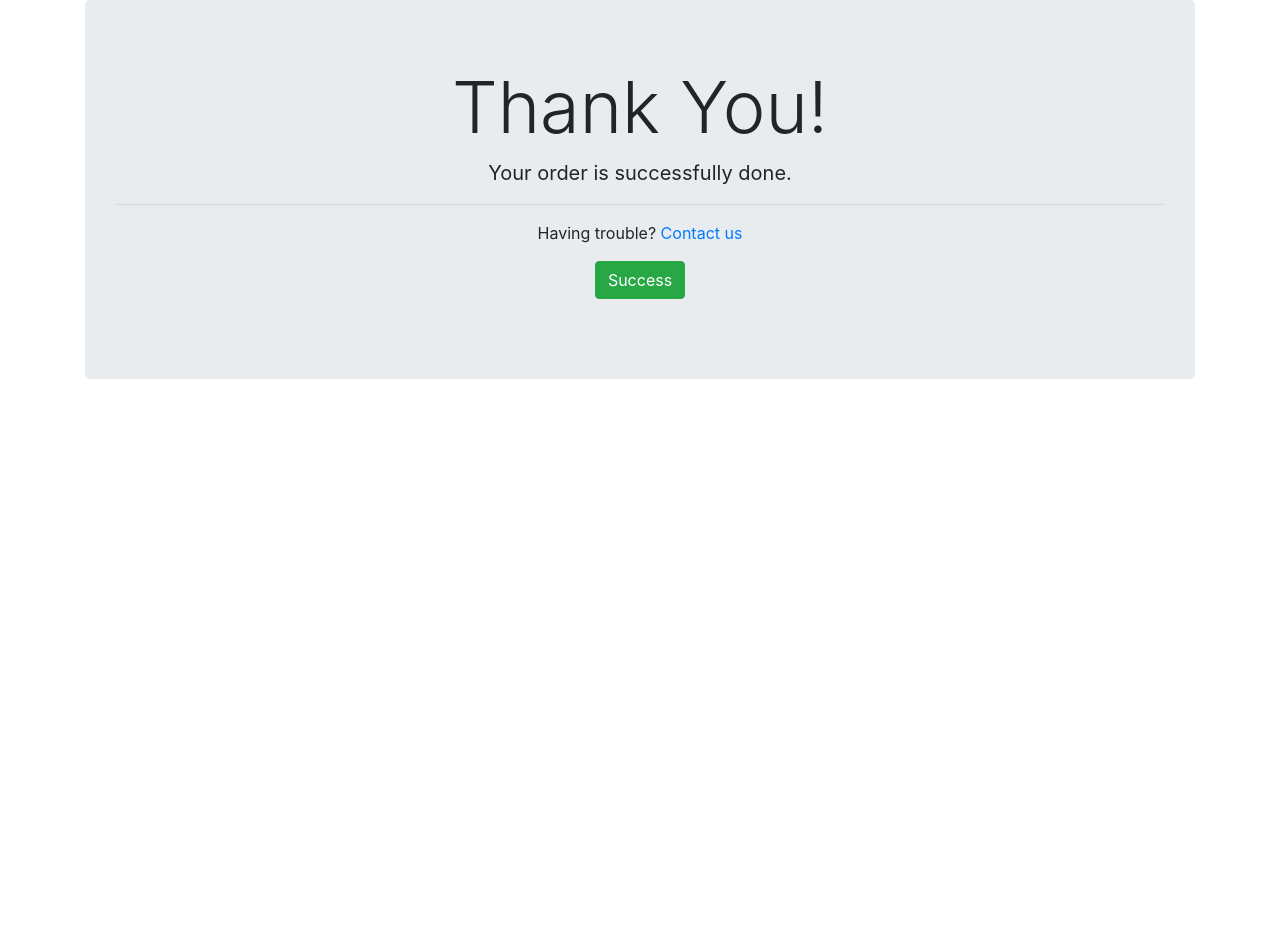
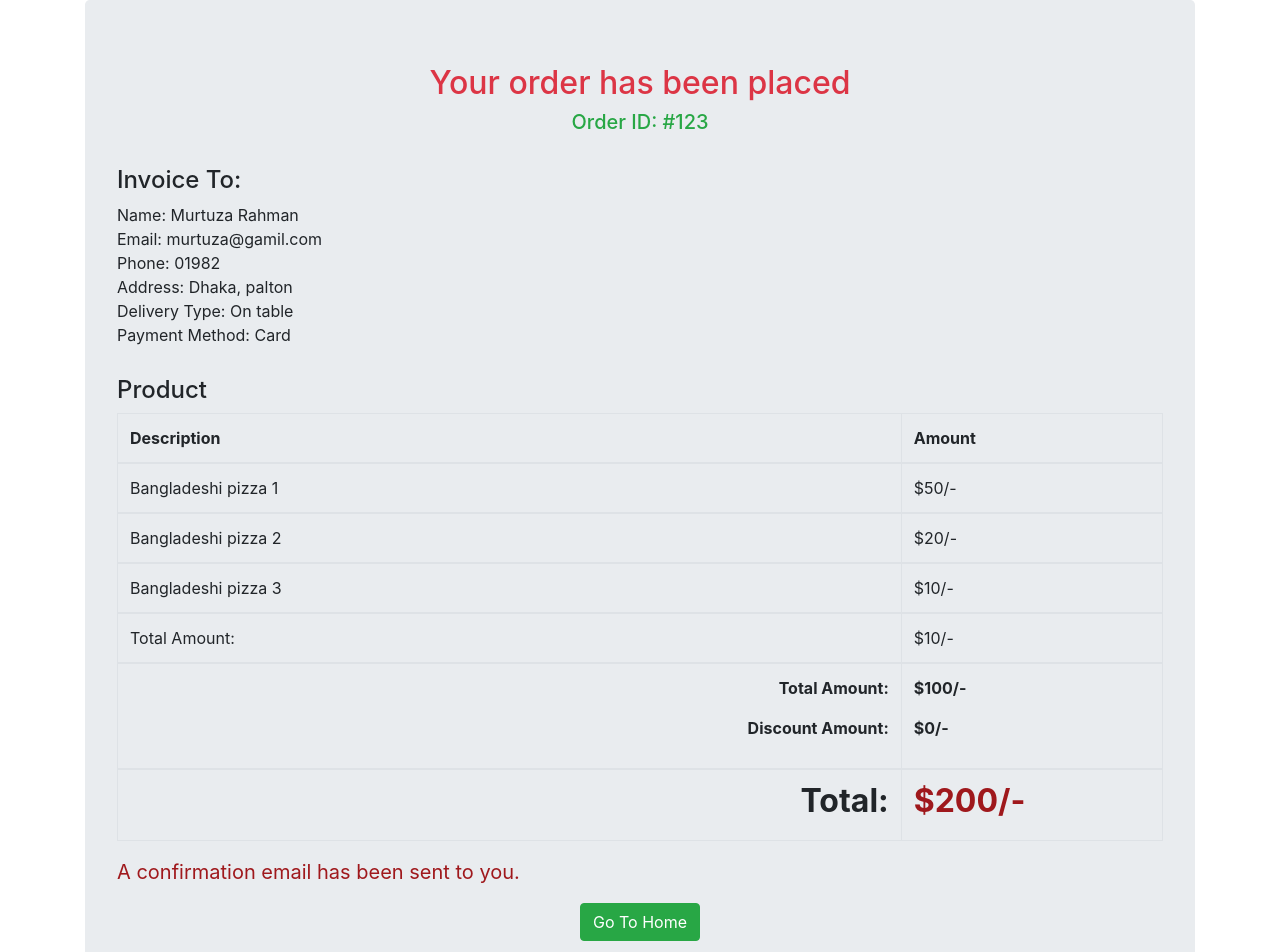
Before and after one commit to Developer199239/RestaurantBotConsole, an Angular app: page /success in a window 1280 px wide. Shown: the top 952 px of the page. Before the commit the page ends 800 px from the top, so only its background shows below. Built offline with nearby package versions, Linux system fonts and the light colour scheme.

Commit message:
changed success page

```diff
--- a/src/app/app.module.ts
+++ b/src/app/app.module.ts
@@ -11,6 +11,7 @@ import { OrderIdMissingComponent } from './components/order-id-missing/order-id-
 import { OrderItemComponent } from './components/order-item/order-item.component';
 import { MainComponent} from './components/main/main.component';
 import { PaypalComponent } from './components/paypal/paypal.component'
+import { Globals } from './globals';
 @NgModule({
   declarations: [
     AppComponent,
@@ -29,7 +30,7 @@ import { PaypalComponent } from './components/paypal/paypal.component'
     ReactiveFormsModule,
     HttpClientModule
   ],
-  providers: [],
+  providers: [Globals],
   bootstrap: [AppComponent]
 })
 export class AppModule { }
--- a/src/app/components/order-details/order-details.component.html
+++ b/src/app/components/order-details/order-details.component.html
@@ -16,8 +16,8 @@
         <tbody *ngFor="let order of orders" >
           <tr style="height:50px">
             <td>
-              <img *ngIf="order.image != ''"  style="width: 50px;height:50px;" class="img-fluid" src="{{ order.image }}" alt="Chania">
-              <span *ngIf="order.image === ''">Not Found</span>
+              <img *ngIf="order.image != ''"  style="width: 50px;height:50px;" class="img-fluid" src="{{ order.image }}" alt="food Image">
+              <span *ngIf="order.image === ''">Total</span>
             </td>
             <td>{{ order.item_name }}</td>
             <td>{{ order.quantity }}</td>
--- a/src/app/components/order-success/order-success.component.css
+++ b/src/app/components/order-success/order-success.component.css
@@ -0,0 +1,87 @@
+.text-danger strong {
+    color: #9f181c;
+}
+.receipt-main {
+    background: #ffffff none repeat scroll 0 0;
+    border-bottom: 12px solid #333333;
+    border-top: 12px solid #9f181c;
+    margin-top: 50px;
+    margin-bottom: 50px;
+    padding: 40px 30px !important;
+    position: relative;
+    box-shadow: 0 1px 21px #acacac;
+    color: #333333;
+    font-family: open sans;
+}
+.receipt-main p {
+    color: #333333;
+    font-family: open sans;
+    line-height: 1.42857;
+}
+.receipt-footer h1 {
+    font-size: 15px;
+    font-weight: 400 !important;
+    margin: 0 !important;
+}
+.receipt-main::after {
+    background: #414143 none repeat scroll 0 0;
+    content: "";
+    height: 5px;
+    left: 0;
+    position: absolute;
+    right: 0;
+    top: -13px;
+}
+.receipt-main thead {
+    background: #414143 none repeat scroll 0 0;
+}
+.receipt-main thead th {
+    color:#fff;
+}
+.receipt-right h5 {
+    font-size: 16px;
+    font-weight: bold;
+    margin: 0 0 7px 0;
+}
+.receipt-right p {
+    font-size: 12px;
+    margin: 0px;
+}
+.receipt-right p i {
+    text-align: center;
+    width: 18px;
+}
+.receipt-main td {
+    padding: 9px 20px !important;
+}
+.receipt-main th {
+    padding: 13px 20px !important;
+}
+.receipt-main td {
+    font-size: 13px;
+    font-weight: initial !important;
+}
+.receipt-main td p:last-child {
+    margin: 0;
+    padding: 0;
+}
+.receipt-main td h2 {
+    font-size: 20px;
+    font-weight: 900;
+    margin: 0;
+    text-transform: uppercase;
+}
+.receipt-header-mid .receipt-left h1 {
+    font-weight: 100;
+    margin: 34px 0 0;
+    text-align: right;
+    text-transform: uppercase;
+}
+.receipt-header-mid {
+    margin: 24px 0;
+    overflow: hidden;
+}
+
+#container {
+    background-color: #dcdcdc;
+}
--- a/src/app/components/order-success/order-success.component.html
+++ b/src/app/components/order-success/order-success.component.html
@@ -1,12 +1,62 @@
-<div class="jumbotron text-center">
-    <h1 class="display-3">Thank You!</h1>
-    <p class="lead"><strong>Your order is successfully done.</strong></p>
-    <hr>
-    <p>
-      Having trouble? <a href="">Contact us</a>
-    </p>
-    <p class="lead">
-      <!-- <a class="btn btn-primary btn-sm" (click)="homeBtnAction" role="button">Home Page</a> -->
-      <button type="button" (click)="gotoHomeBtnAction()" class="btn btn-success">Success</button>
-    </p>
-  </div>
+<div class="jumbotron">
+        <h2 class="text-danger text-center">Your order has been placed</h2>
+        <h5 class="text-success text-center">Order ID: {{invoice_to.order_id}}</h5>
+        <br/>
+
+        <h4>Invoice To:</h4>
+        <span>Name: {{invoice_to.name}}<br/></span>
+        <span>Email: {{invoice_to.email}}<br/></span>
+        <span>Phone: {{invoice_to.phone}}<br/></span>
+        <span>Address: {{invoice_to.address}}<br/></span>
+        <span>Delivery Type: {{invoice_to.delivery_type}}<br/></span>
+        <span>Payment Method: {{invoice_to.payment_method}}<br/></span>
+
+        <h4><br/>Product</h4>
+
+        <table class="table table-bordered">
+            <thead>
+                <tr>
+                    <th>Description</th>
+                    <th>Amount</th>
+                </tr>
+            </thead>
+            <tbody *ngFor="let order of userOrders">
+                <tr *ngIf="order.discount === 'g'">
+                    <td class="col-md-9">{{order.item_name}}</td>
+                    <td class="col-md-3"><i class="fa fa-inr"></i> {{order.total_price}}/-</td>
+                </tr>
+                <tr *ngIf="order.discount === 'd'">
+                    <td class="text-right">
+                        <p>
+                            <strong>Total Amount: </strong>
+                        </p>
+                        <p>
+                            <strong>Discount Amount: </strong>
+                        </p>
+                    </td>
+                    <td>
+                        <p>
+                            <strong><i class="fa fa-inr"></i> {{order.total_price}}/-</strong>
+                        </p>
+                        <p>
+                            <strong><i class="fa fa-inr"></i> $0/-</strong>
+                        </p>
+                    </td>
+                </tr>
+                <tr *ngIf="order.discount === 't'">
+
+                    <td class="text-right">
+                        <h2><strong>Total: </strong></h2></td>
+                    <td class="text-left text-danger">
+                        <h2><strong><i class="fa fa-inr"></i> $200/-</strong></h2></td>
+                </tr>
+            </tbody>
+        </table>
+
+        <p class="lead text-danger"><strong>A confirmation email has been sent to you.</strong></p>
+        <p class="lead text-center">
+            <!-- <a class="btn btn-primary btn-sm" (click)="homeBtnAction" role="button">Home Page</a> -->
+            <button type="button" (click)="gotoHomeBtnAction()" class="btn btn-success">Go To Home</button>
+        </p>
+
+    </div>
--- a/src/app/components/order-success/order-success.component.ts
+++ b/src/app/components/order-success/order-success.component.ts
@@ -1,5 +1,7 @@
 import { Component, OnInit } from '@angular/core';
 import { Router } from '@angular/router';
+import { Order } from 'src/app/models/Order';
+import { Globals } from 'src/app/globals';
 
 @Component({
   selector: 'app-order-success',
@@ -7,10 +9,69 @@ import { Router } from '@angular/router';
   styleUrls: ['./order-success.component.css']
 })
 export class OrderSuccessComponent implements OnInit {
+  userOrders: Order[] = [];
+  invoice_to = {}
+  constructor(private router: Router, private globals: Globals) {
 
-  constructor(private router: Router) { }
+
+  }
 
   ngOnInit() {
+    this.addData()
+  }
+
+
+  addData(){
+    let dummyOrder = new Order()
+    dummyOrder.item_name = "Bangladeshi pizza 1";
+    dummyOrder.discount = "g";
+    dummyOrder.total_price = "$50";
+    this.userOrders.push(dummyOrder)
+
+    dummyOrder = new Order()
+    dummyOrder.item_name = "Bangladeshi pizza 2";
+    dummyOrder.discount = "g";
+    dummyOrder.total_price = "$20";
+    this.userOrders.push(dummyOrder)
+
+    dummyOrder = new Order()
+    dummyOrder.item_name = "Bangladeshi pizza 3";
+    dummyOrder.discount = "g";
+    dummyOrder.total_price = "$10";
+    this.userOrders.push(dummyOrder)
+
+    dummyOrder = new Order()
+    dummyOrder.item_name = "Total Amount:";
+    dummyOrder.total_price = "$10";
+    dummyOrder.discount = "g";
+    this.userOrders.push(dummyOrder)
+
+    dummyOrder = new Order()
+    dummyOrder.item_name = "Discount Amount:";
+    dummyOrder.total_price = "$100";
+    dummyOrder.discount = "d";
+    this.userOrders.push(dummyOrder)
+
+    dummyOrder = new Order()
+    dummyOrder.item_name = "Total:";
+    dummyOrder.total_price = "$50";
+    dummyOrder.discount = "t";
+    this.userOrders.push(dummyOrder)
+
+    let invoice_to_temp = {
+        'order_id':'#123',
+        'name': 'Murtuza Rahman',
+        'email': 'murtuza@gamil.com',
+        'phone': '01982',
+        'address': 'Dhaka, palton',
+        'delivery_type' : 'On table',
+        'payment_method' : 'Card'
+    };
+
+    this.globals.INVOICE_TO = invoice_to_temp;
+    this.invoice_to = this.globals.INVOICE_TO;
+
+
   }
 
   gotoHomeBtnAction(){
--- /dev/null
+++ b/src/app/globals.ts
@@ -0,0 +1,8 @@
+import { Injectable } from '@angular/core';
+
+Injectable()
+export class Globals{
+    VAR1 = 'value1';
+    VAR2 = 'value2';
+    INVOICE_TO = {};
+}
```
